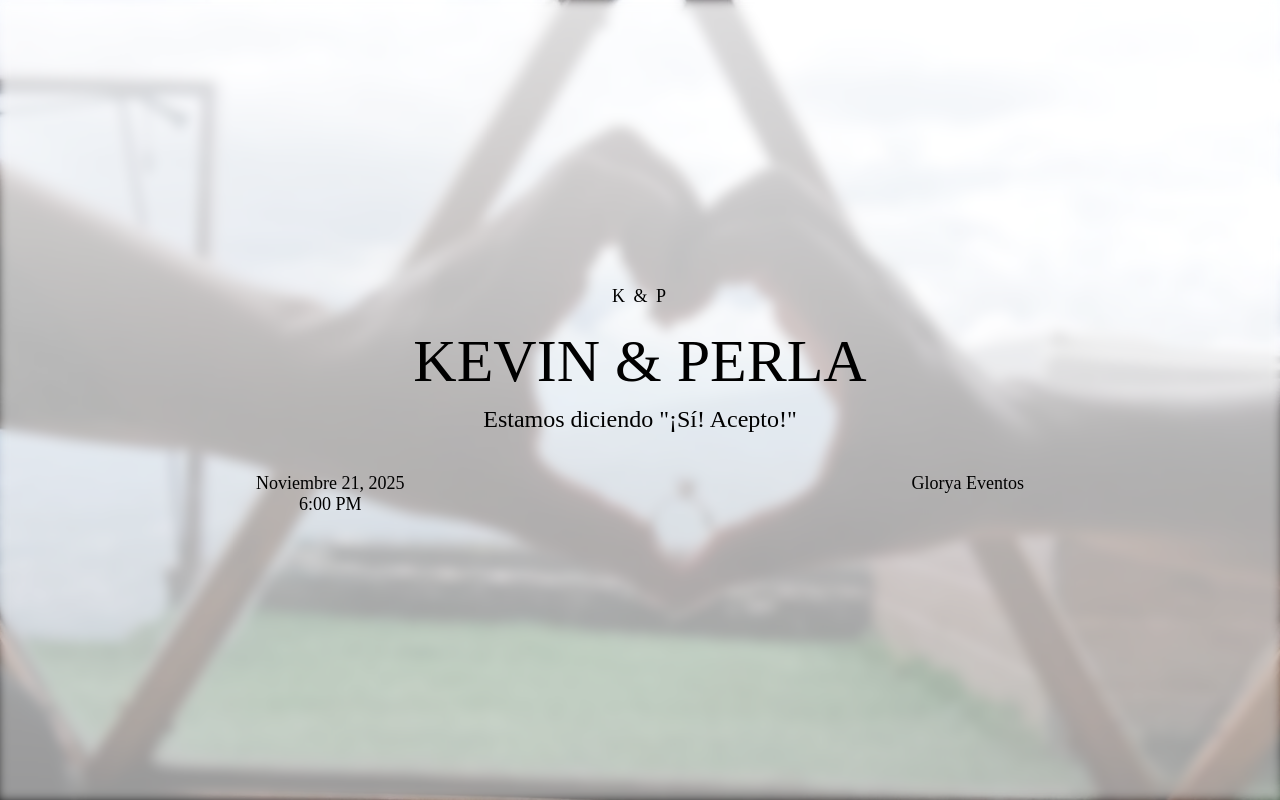
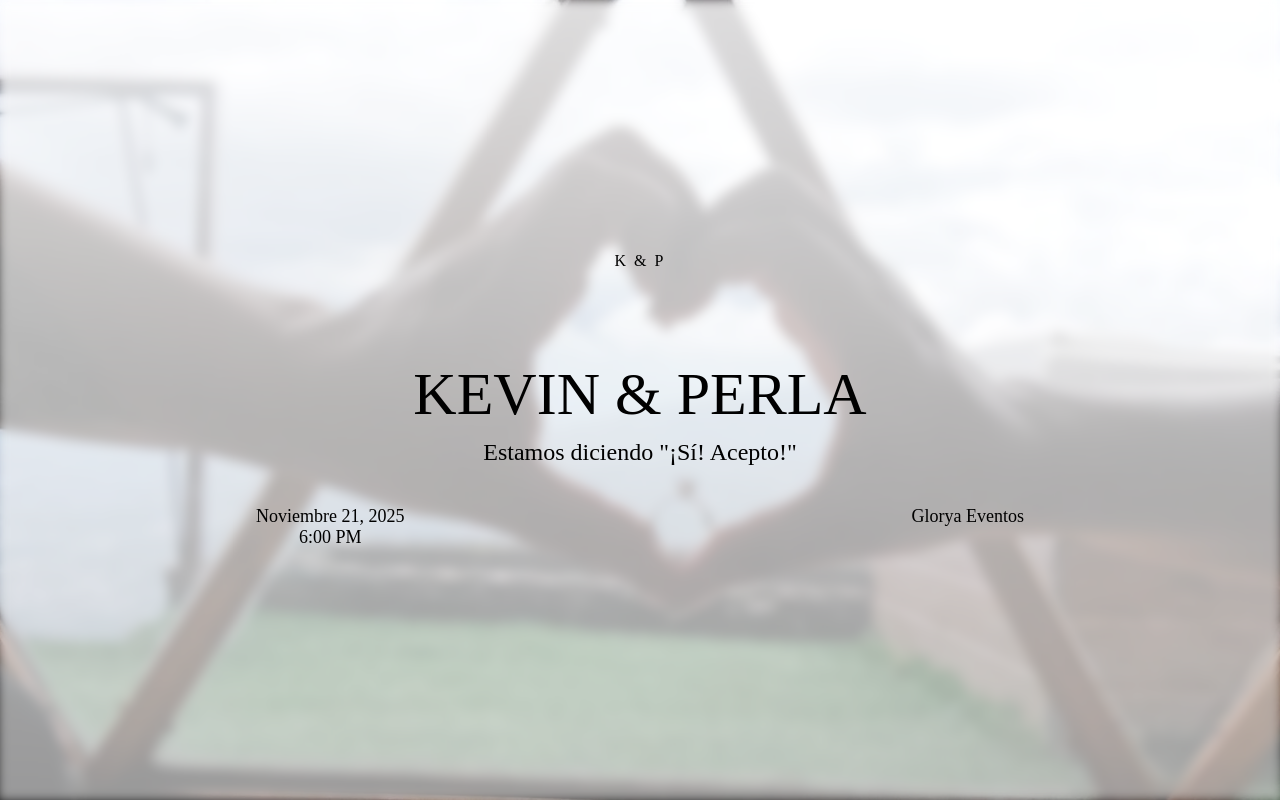
Before and after one commit to KevinS1202/invitacion-Boda, a plain HTML site: page index.html in a window 1280 px wide. Drawn offline with Linux system fonts and the light colour scheme.

Commit message:
Update style.css

```diff
--- a/assets/css/style.css
+++ b/assets/css/style.css
@@ -55,8 +55,8 @@ html, body {
 }
 
 .initials {
-  font-size: 18px;
-  margin-bottom: 20px;
+  font-size: 1em;
+  margin-bottom: 90px;
   letter-spacing: 2px;
 }
 
```
